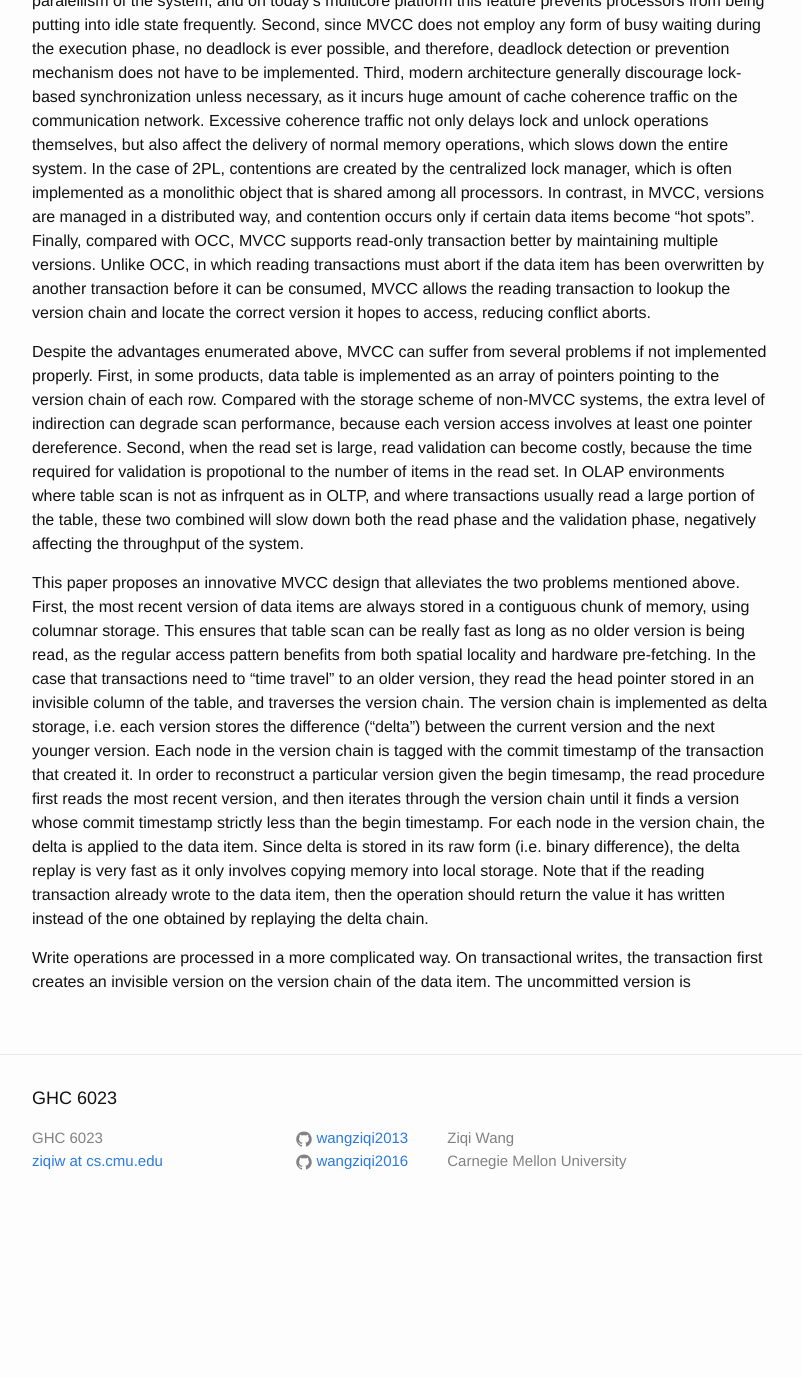
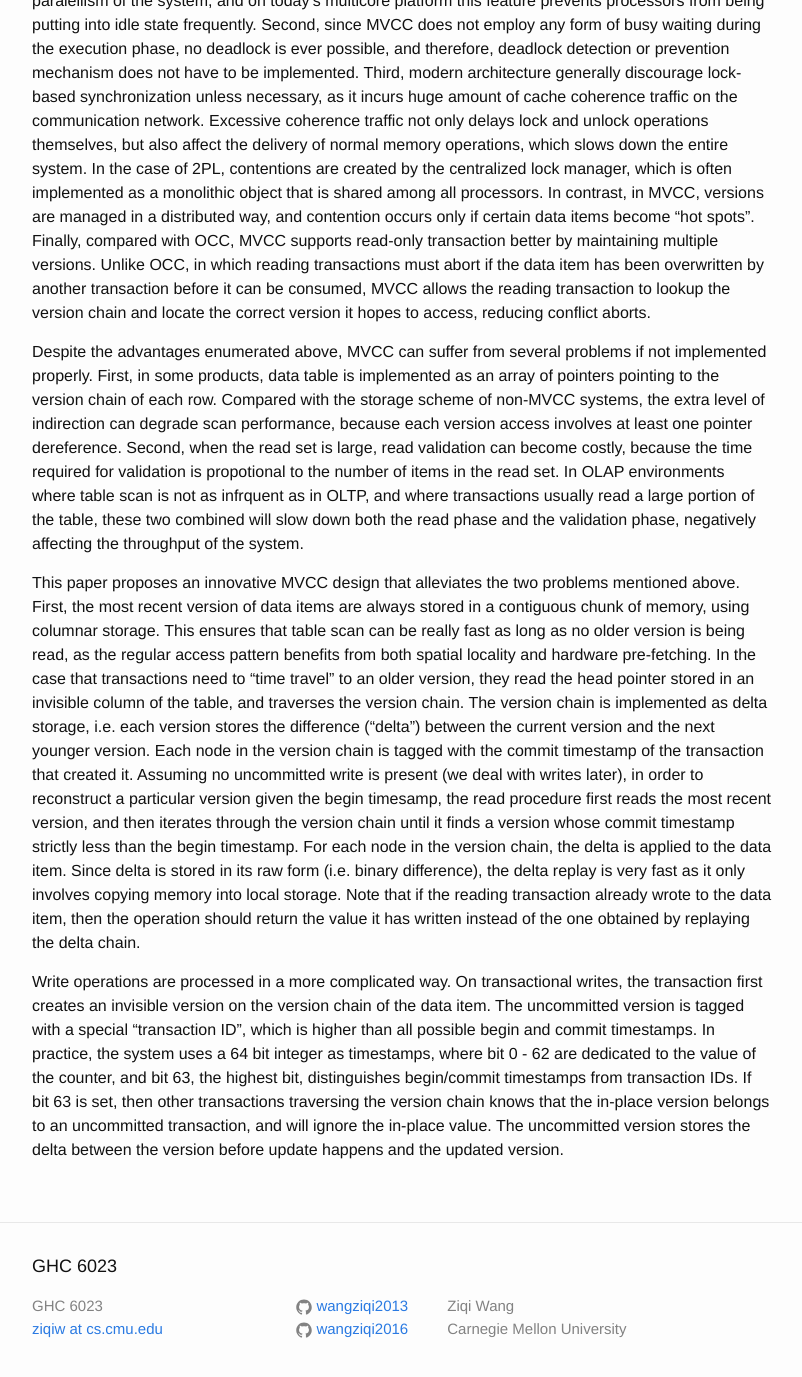
Before and after one commit to wangziqi2013/wangziqi2013.github.io, a Jekyll site: the page built from _posts/2018-07-09-Fast Serializable Multi-Version Concurrency Control for Main-Memory Database Systems.markdown, in a window 1280 px wide and 1400 px high, scrolled down 1631 px. Shown: the top 1377 px of the window, without its empty margins (238-1040 px from the left). Built offline with Jekyll 4.4.1, drawn with Linux system fonts in a browser that asks for light colours; before the commit the page ends 2863 px from its top, so only the background shows below that.

Commit message:
Small change

```diff
--- a/_posts/2018-07-09-Fast Serializable Multi-Version Concurrency Control for Main-Memory Database Systems.markdown
+++ b/_posts/2018-07-09-Fast Serializable Multi-Version Concurrency Control for Main-Memory Database Systems.markdown
@@ -80,13 +80,18 @@ scan can be really fast as long as no older version is being read, as the regula
 locality and hardware pre-fetching. In the case that transactions need to "time travel" to an older version, they read
 the head pointer stored in an invisible column of the table, and traverses the version chain. The version chain is implemented
 as delta storage, i.e. each version stores the difference ("delta") between the current version and the next younger
-version. Each node in the version chain is tagged with the commit timestamp of the transaction that created it. In order
-to reconstruct a particular version given the begin timesamp, the read procedure first reads the most recent version, and
-then iterates through the version chain until it finds a version whose commit timestamp strictly less than the begin timestamp.
-For each node in the version chain, the delta is applied to the data item. Since delta is stored in its raw form (i.e. binary
-difference), the delta replay is very fast as it only involves copying memory into local storage. Note that if the reading
-transaction already wrote to the data item, then the operation should return the value it has written instead of the one
-obtained by replaying the delta chain.
+version. Each node in the version chain is tagged with the commit timestamp of the transaction that created it. Assuming no
+uncommitted write is present (we deal with writes later), in order to reconstruct a particular version given the begin timesamp,
+the read procedure first reads the most recent version, and then iterates through the version chain until it finds a version
+whose commit timestamp strictly less than the begin timestamp. For each node in the version chain, the delta is applied
+to the data item. Since delta is stored in its raw form (i.e. binary difference), the delta replay is very fast as it
+only involves copying memory into local storage. Note that if the reading transaction already wrote to the data item,
+then the operation should return the value it has written instead of the one obtained by replaying the delta chain.
 
 Write operations are processed in a more complicated way. On transactional writes, the transaction first creates an invisible
-version on the version chain of the data item. The uncommitted version is
+version on the version chain of the data item. The uncommitted version is tagged with a special "transaction ID", which is
+higher than all possible begin and commit timestamps. In practice, the system uses a 64 bit integer as timestamps, where bit
+0 - 62 are dedicated to the value of the counter, and bit 63, the highest bit, distinguishes begin/commit timestamps from
+transaction IDs. If bit 63 is set, then other transactions traversing the version chain knows that the in-place version
+belongs to an uncommitted transaction, and will ignore the in-place value. The uncommitted version stores the delta between
+the version before update happens and the updated version.
```
